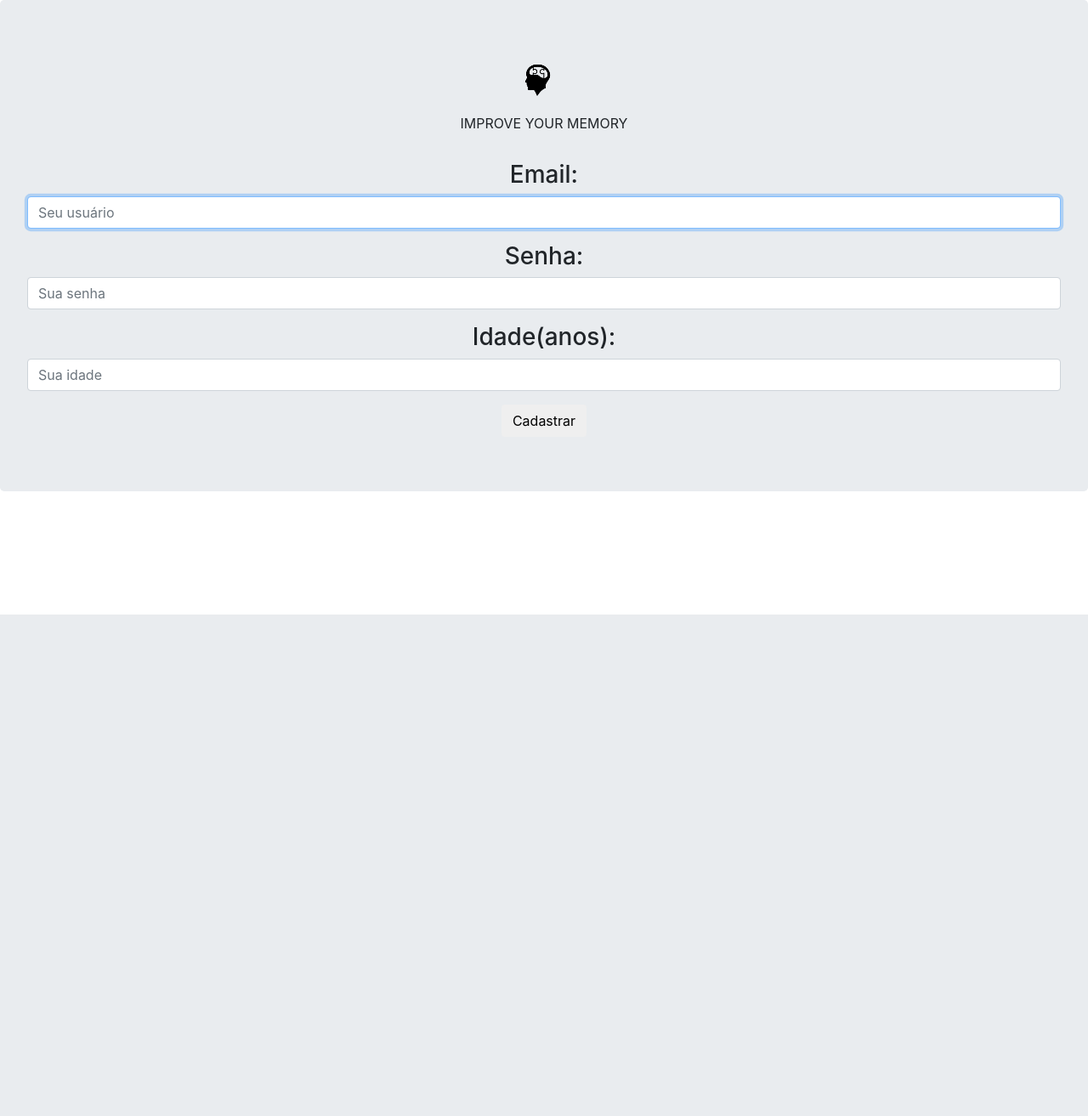
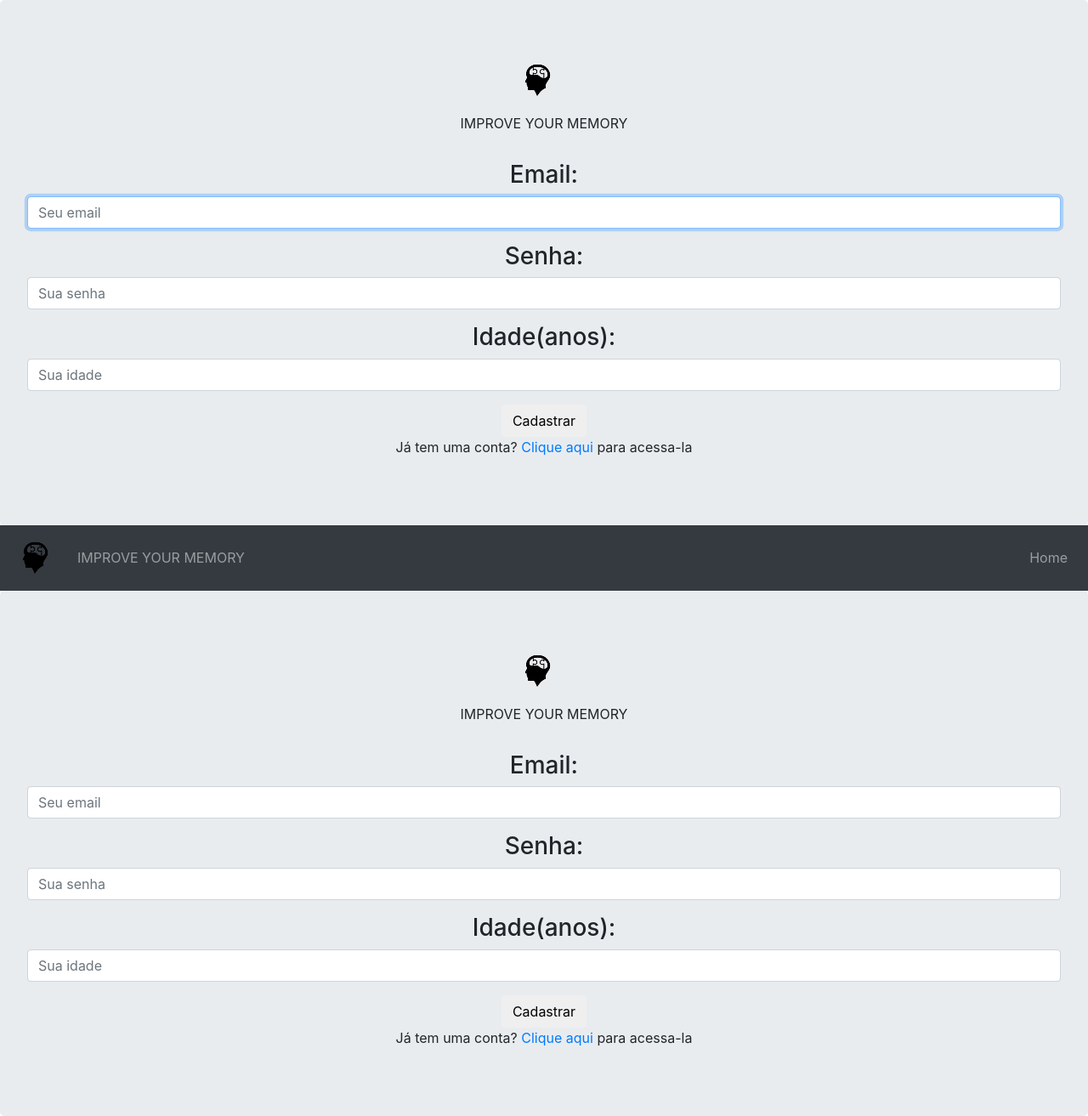
Before and after one commit to giazzi53/Improve-your-memory, a PHP site: page /aula/cadastro.php in a window 1280 px wide. Shown: the part 77-1390 px from the top of the page at 85% size. Before the commit the page ends 800 px from the top, so only its background shows below. Run offline with PHP 8.4, Linux system fonts and the light colour scheme.

Commit message:
atualizando php

```diff
--- a/cad_user.php
+++ b/cad_user.php
@@ -15,7 +15,10 @@ $user =  $_POST['usuario_cad'];
 $passw = $_POST['senha_cad'];
 $age = $_POST['nascimento_cad'];
 
+
+
 $sql = "INSERT INTO usuario (usuario, senha, idade) VALUES ('$user', '$passw', $age)";
+
 
 // the message
 $msg = "Obrigado por se cadastrar em Improve Your Memory. Sua senha para acesso a esta conta é: $passw e você pode redefini-la a qualquer momento";
@@ -28,6 +31,7 @@ mail($user,"Testando envio de emails",$msg);
 
 if ($conn->query($sql) === TRUE) {
     echo "New record created successfully";
+
 } else {
     echo "Error: " . $sql . "<br>" . $conn->error;
 }
--- a/cadastro.php
+++ b/cadastro.php
@@ -47,7 +47,7 @@
                       </ul>
               <br>
               <div class="form-group">
-                <h3 for="email" class="">Email:</h3><input name="usuario_cad" type="email" class="form-control" placeholder="Seu usuário" autofocus="">
+                <h3 for="email" class="">Email:</h3><input name="usuario_cad" type="email" class="form-control" placeholder="Seu email" autofocus="">
               </div>
               <div class="form-group">
                 <h3 for="pwd">Senha:</h3>
@@ -55,10 +55,78 @@
               </div>
               <div class="form-group">
                 <h3 for="nascimento" class="">Idade(anos):</h3>
-                <input name="nascimento_cad" class="form-control" type="number" placeholder="Sua idade">
+                <input name="nascimento_cad" class="form-control" type="number" min="1" max="200" placeholder="Sua idade">
 
               </div>
-              <button type="submit" class="btn btn-default">Cadastrar</button>
+              <button type="submit" class="btn btn-default">Cadastrar</button><br>
+              <p style="text-align:center"> Já tem uma conta? <a href="index.php"> Clique aqui </a> para acessa-la</p>
+        </form>
+        </div>
+
+    </div>
+    </body>
+</html><!DOCTYPE html>
+
+<html>
+    <head>
+        <title> Cadastro</title>
+        <meta charset="utf-8">
+        <link rel="stylesheet" type="text/css" href="css/style.css">
+        <link rel="stylesheet" type="text/css" href="util.css">
+        <script type="text/javascript" src="js/konami_code.js"></script>
+        <meta name="viewport" content="width=device-width, initial-scale=1">
+        <link rel="icon" type="image/png" href="img/logo.png">
+        <link rel="stylesheet" href="https://stackpath.bootstrapcdn.com/bootstrap/4.1.3/css/bootstrap.min.css" integrity="sha384-MCw98/SFnGE8fJT3GXwEOngsV7Zt27NXFoaoApmYm81iuXoPkFOJwJ8ERdknLPMO" crossorigin="anonymous">
+        <script src="https://stackpath.bootstrapcdn.com/bootstrap/4.1.3/js/bootstrap.min.js" integrity="sha384-ChfqqxuZUCnJSK3+MXmPNIyE6ZbWh2IMqE241rYiqJxyMiZ6OW/JmZQ5stwEULTy" crossorigin="anonymous"></script>
+        <script src="https://code.jquery.com/jquery-3.3.1.slim.min.js" integrity="sha384-q8i/X+965DzO0rT7abK41JStQIAqVgRVzpbzo5smXKp4YfRvH+8abtTE1Pi6jizo" crossorigin="anonymous"></script>
+        <script src="https://cdnjs.cloudflare.com/ajax/libs/popper.js/1.14.3/umd/popper.min.js" integrity="sha384-ZMP7rVo3mIykV+2+9J3UJ46jBk0WLaUAdn689aCwoqbBJiSnjAK/l8WvCWPIPm49" crossorigin="anonymous"></script>
+        <meta name="description" content="Exercite sua memória e previna-se contra o Alzheimer e outras doenças degenerativas">
+    </head>
+    </body>
+         <nav class="navbar navbar-expand-md bg-dark navbar-dark pagination-centered">
+            <!-- Brand -->
+            <a class="navbar-brand" href="index.html"><img src="img/logo.png"></a>
+            <ul class="navbar-nav ml-auto">
+                <li class="nav-item">
+                    <span class="nav-link" href="#">IMPROVE YOUR MEMORY</span>
+                </li>
+            </ul>
+            <!-- Navbar links -->
+            <div class="collapse navbar-collapse" id="collapsibleNavbar">
+
+                <ul class="navbar-nav ml-auto">
+                    <li class="nav-item">
+                        <a href="painel.php" class="nav-link">Home</a>
+                    </li>
+                </ul>
+            </div>
+        </nav>
+
+    <div class="jumbotron" id="conteudo">
+
+            <div class="pagination-centered">
+            <form action="cad_user.php"  method="POST">
+            <a class="navbar-brand" href="#"><img src="img/logo.png"></a>
+                     <ul class="navbar-nav ml-auto">
+                        <li class="nav-item">
+                          <span class="nav-link" href="#">IMPROVE YOUR MEMORY</span>
+                        </li>
+                      </ul>
+              <br>
+              <div class="form-group">
+                <h3 for="email" class="">Email:</h3><input name="usuario_cad" type="email" class="form-control" placeholder="Seu email" autofocus="">
+              </div>
+              <div class="form-group">
+                <h3 for="pwd">Senha:</h3>
+                <input name="senha_cad" class="form-control" type="password" placeholder="Sua senha">
+              </div>
+              <div class="form-group">
+                <h3 for="nascimento" class="">Idade(anos):</h3>
+                <input name="nascimento_cad" class="form-control" type="number" min="1" max="200" placeholder="Sua idade">
+
+              </div>
+              <button type="submit" class="btn btn-default">Cadastrar</button><br>
+              <p style="text-align:center"> Já tem uma conta? <a href="index.php"> Clique aqui </a> para acessa-la</p>
         </form>
         </div>
 
```
Also changed, not shown: index.php (+4 -3 lines).
